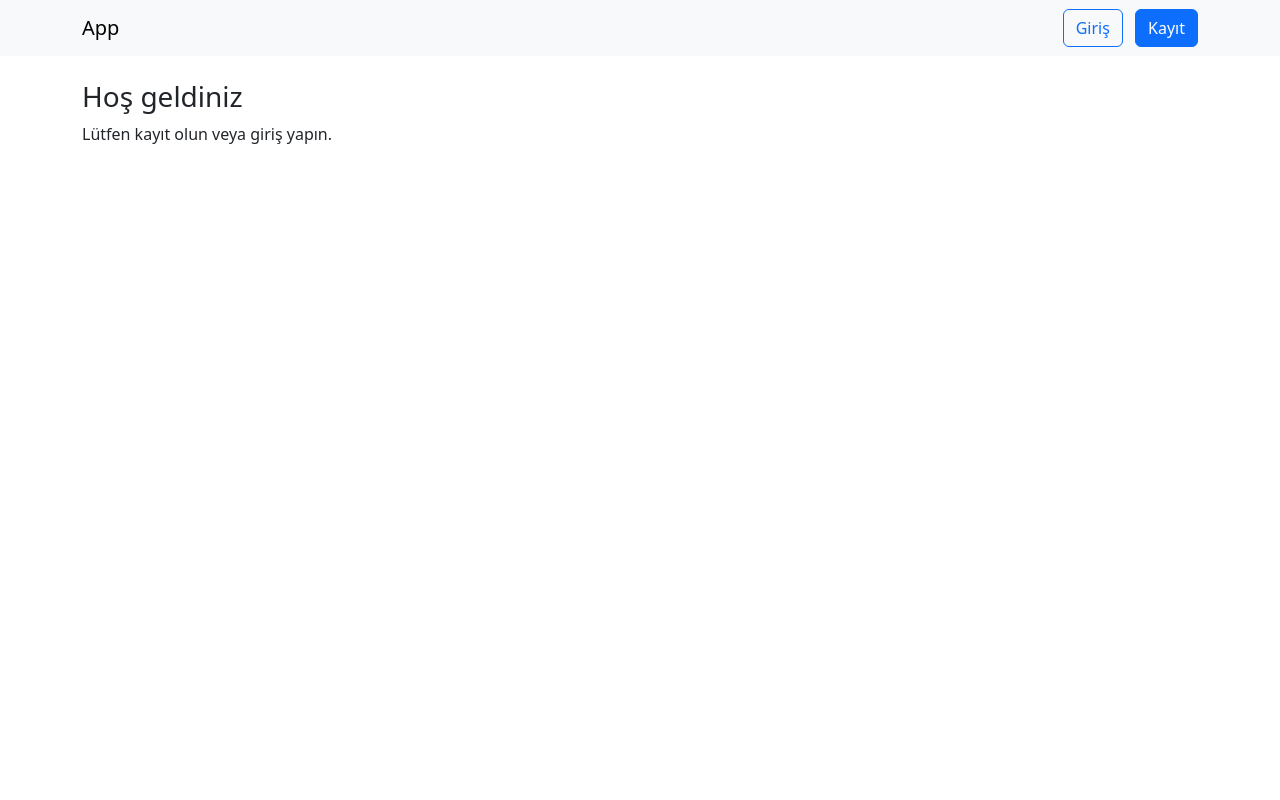
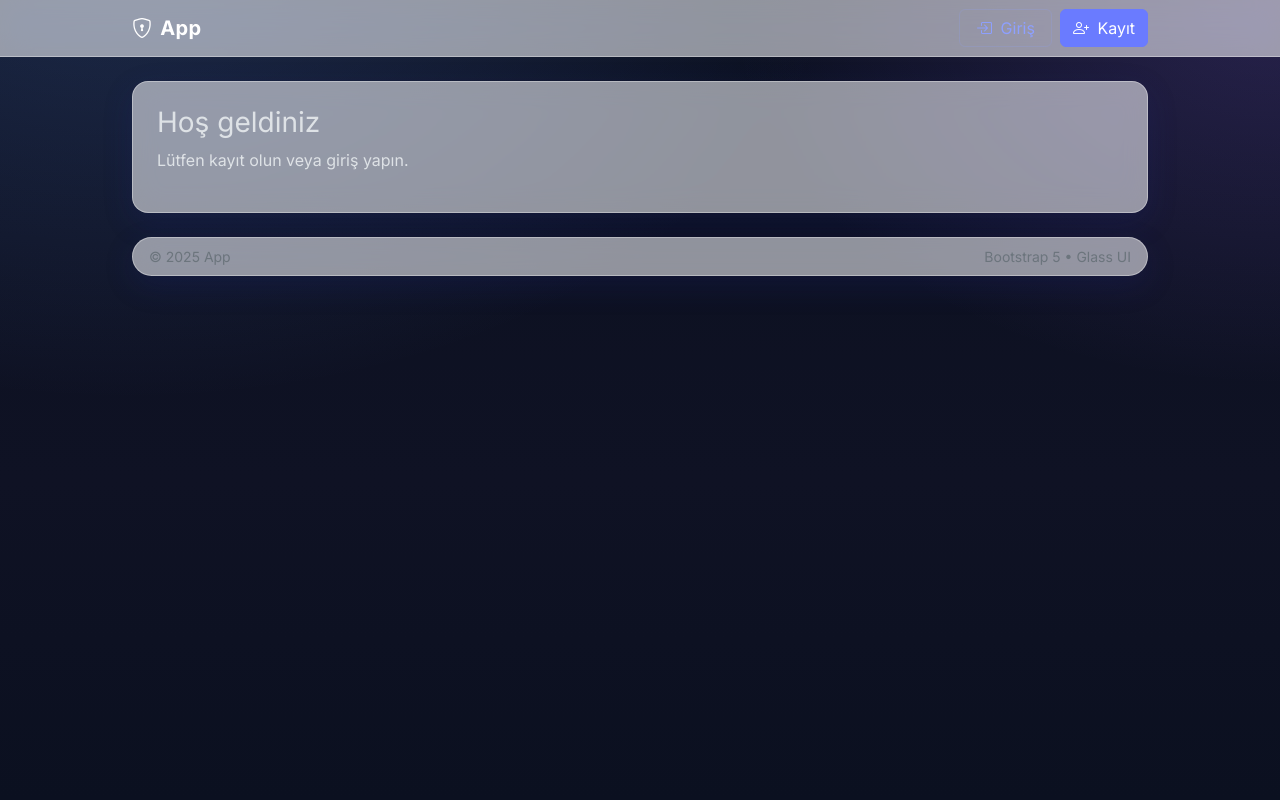
Before and after one commit to ardagencer1206/logindeneme, a Flask app: page / in a window 1280 px wide. Run offline with Flask 3, Linux system fonts and the light colour scheme.

Commit message:
Update base.html

```diff
--- a/templates/base.html
+++ b/templates/base.html
@@ -1,35 +1,198 @@
 <!doctype html>
-<html lang="tr">
+<html lang="tr" data-bs-theme="dark">
   <head>
-    <meta charset="utf-8">
-    <meta name="viewport" content="width=device-width, initial-scale=1">
-    <title>App</title>
+    <meta charset="utf-8" />
+    <meta name="viewport" content="width=device-width, initial-scale=1" />
+    <title>{% block title %}App{% endblock %}</title>
+
+    <!-- Bootstrap 5 -->
     <link href="https://cdn.jsdelivr.net/npm/bootstrap@5.3.3/dist/css/bootstrap.min.css" rel="stylesheet">
+
+    <!-- Bootstrap Icons (opsiyonel) -->
+    <link href="https://cdn.jsdelivr.net/npm/bootstrap-icons@1.11.3/font/bootstrap-icons.css" rel="stylesheet">
+
+    <!-- Fonts -->
+    <link href="https://fonts.googleapis.com/css2?family=Inter:wght@400;600;700&display=swap" rel="stylesheet">
+
+    <style>
+      :root{
+        --glass-bg: rgba(255,255,255,0.08);
+        --glass-border: rgba(255,255,255,0.18);
+        --glass-shadow: 0 10px 30px rgba(0,0,0,0.25);
+      }
+      @media (prefers-color-scheme: light){
+        :root{
+          --glass-bg: rgba(255,255,255,0.55);
+          --glass-border: rgba(255,255,255,0.35);
+          --glass-shadow: 0 10px 30px rgba(31,38,135,0.2);
+        }
+      }
+
+      html, body { height: 100%; }
+      body{
+        font-family: Inter, system-ui, -apple-system, Segoe UI, Roboto, "Helvetica Neue", Arial, "Noto Sans", "Apple Color Emoji", "Segoe UI Emoji", "Segoe UI Symbol", "Noto Color Emoji", sans-serif;
+        background:
+          radial-gradient(1200px 800px at 10% -10%, #6a9cff33, transparent 60%),
+          radial-gradient(1000px 700px at 100% 0%, #9a6bff33, transparent 55%),
+          linear-gradient(180deg, #0b1020 0%, #0f1224 60%, #0b1020 100%);
+        background-attachment: fixed;
+      }
+
+      /* Glass utilities */
+      .glass{
+        background: var(--glass-bg);
+        border: 1px solid var(--glass-border);
+        backdrop-filter: blur(14px) saturate(130%);
+        -webkit-backdrop-filter: blur(14px) saturate(130%);
+        box-shadow: var(--glass-shadow);
+      }
+      .rounded-3xl{ border-radius: 1.25rem; }
+
+      /* Navbar */
+      .navbar-glass{
+        background: var(--glass-bg);
+        border-bottom: 1px solid var(--glass-border);
+        backdrop-filter: blur(14px) saturate(130%);
+        -webkit-backdrop-filter: blur(14px) saturate(130%);
+      }
+      .nav-logo{
+        font-weight: 700;
+        letter-spacing: .3px;
+      }
+
+      /* Container width */
+      .app-container{ max-width: 1040px; }
+
+      /* Buttons */
+      .btn-primary{
+        --bs-btn-bg:#6a7bff;
+        --bs-btn-border-color:#6a7bff;
+        --bs-btn-hover-bg:#5968e6;
+        --bs-btn-hover-border-color:#5968e6;
+        --bs-btn-focus-shadow-rgb:106,123,255;
+      }
+      .btn-outline-primary{
+        --bs-btn-color:#8ea0ff;
+        --bs-btn-border-color:#8ea0ff33;
+        --bs-btn-hover-bg:#8ea0ff1a;
+        --bs-btn-hover-border-color:#8ea0ff80;
+      }
+
+      /* Cards */
+      .card.glass{ border-radius: 1rem; }
+
+      /* Footer space */
+      main{ padding-top: 1.25rem; padding-bottom: 2.5rem; }
+
+      /* Toasts (flash) */
+      .toast-container{
+        position: fixed;
+        top: 1rem;
+        right: 1rem;
+        z-index: 1080;
+      }
+
+      /* Forms */
+      .form-control, .form-select{
+        background: rgba(255,255,255,0.06);
+        border: 1px solid rgba(255,255,255,0.18);
+        color: #e7e9ee;
+      }
+      .form-control:focus, .form-select:focus{
+        background: rgba(255,255,255,0.10);
+        border-color: #6a7bff;
+        box-shadow: 0 0 0 .2rem rgba(106,123,255,.25);
+        color: #fff;
+      }
+      .form-label{ color: #cfd3df; }
+
+      /* Links */
+      a{ text-decoration: none; }
+      a:hover{ text-decoration: underline; }
+    </style>
+
+    {% block head %}{% endblock %}
   </head>
   <body>
-    <nav class="navbar navbar-expand-lg bg-body-tertiary">
-      <div class="container">
-        <a class="navbar-brand" href="{{ url_for('home') }}">App</a>
-        <div class="ms-auto">
+    <!-- Navbar -->
+    <nav class="navbar navbar-expand-lg navbar-glass sticky-top">
+      <div class="container app-container">
+        <a class="navbar-brand nav-logo d-flex align-items-center gap-2" href="{{ url_for('home') }}">
+          <i class="bi bi-shield-lock"></i> App
+        </a>
+
+        <button class="navbar-toggler border-0 shadow-none" type="button" data-bs-toggle="collapse" data-bs-target="#navMain">
+          <span class="navbar-toggler-icon"></span>
+        </button>
+
+        <div id="navMain" class="collapse navbar-collapse">
+          <ul class="navbar-nav ms-auto align-items-lg-center gap-lg-2">
             {% if current_user.is_authenticated %}
-            <a class="btn btn-outline-secondary" href="{{ url_for('logout') }}">Çıkış</a>
+              <li class="nav-item my-2 my-lg-0">
+                <a class="btn btn-outline-light" href="{{ url_for('logout') }}">
+                  <i class="bi bi-box-arrow-right me-1"></i> Çıkış
+                </a>
+              </li>
             {% else %}
-            <a class="btn btn-outline-primary me-2" href="{{ url_for('login') }}">Giriş</a>
-            <a class="btn btn-primary" href="{{ url_for('register') }}">Kayıt</a>
+              <li class="nav-item my-2 my-lg-0">
+                <a class="btn btn-outline-primary me-lg-2 w-100" href="{{ url_for('login') }}">
+                  <i class="bi bi-box-arrow-in-right me-1"></i> Giriş
+                </a>
+              </li>
+              <li class="nav-item my-2 my-lg-0">
+                <a class="btn btn-primary w-100" href="{{ url_for('register') }}">
+                  <i class="bi bi-person-plus me-1"></i> Kayıt
+                </a>
+              </li>
             {% endif %}
+          </ul>
         </div>
       </div>
     </nav>
-    <main class="container py-4">
+
+    <!-- Main -->
+    <main class="container app-container py-4">
+      <!-- Hero / page header -->
+      {% block page_header %}{% endblock %}
+
+      <!-- Flash messages as toasts -->
+      <div class="toast-container">
         {% with messages = get_flashed_messages(with_categories=true) %}
           {% if messages %}
             {% for cat, msg in messages %}
-            <div class="alert alert-{{cat}}">{{ msg }}</div>
+              <div class="toast align-items-center text-bg-{{ 'success' if cat=='success' else ('warning' if cat=='warning' else ('danger' if cat=='danger' else 'info')) }} border-0 mb-2 glass" role="alert" aria-live="assertive" aria-atomic="true">
+                <div class="d-flex">
+                  <div class="toast-body">{{ msg }}</div>
+                  <button type="button" class="btn-close btn-close-white me-2 m-auto" data-bs-dismiss="toast" aria-label="Kapat"></button>
+                </div>
+              </div>
             {% endfor %}
           {% endif %}
         {% endwith %}
+      </div>
+
+      <!-- Content -->
+      <div class="card glass rounded-3xl p-3 p-md-4">
         {% block content %}{% endblock %}
+      </div>
     </main>
+
+    <!-- Footer -->
+    <footer class="container app-container pb-4">
+      <div class="d-flex justify-content-between align-items-center small text-secondary glass rounded-3xl px-3 py-2">
+        <span>&copy; {{ 2025 }} App</span>
+        <span class="d-none d-sm-inline">Bootstrap 5 • Glass UI</span>
+      </div>
+    </footer>
+
+    <!-- Scripts -->
     <script src="https://cdn.jsdelivr.net/npm/bootstrap@5.3.3/dist/js/bootstrap.bundle.min.js"></script>
+    <script>
+      // Flash toasts auto-show
+      const toastElList = [].slice.call(document.querySelectorAll('.toast'));
+      toastElList.forEach(el => new bootstrap.Toast(el, { delay: 3500 }).show());
+    </script>
+
+    {% block scripts %}{% endblock %}
   </body>
 </html>
```
Lines whose indentation alone changed are shown as unchanged.
